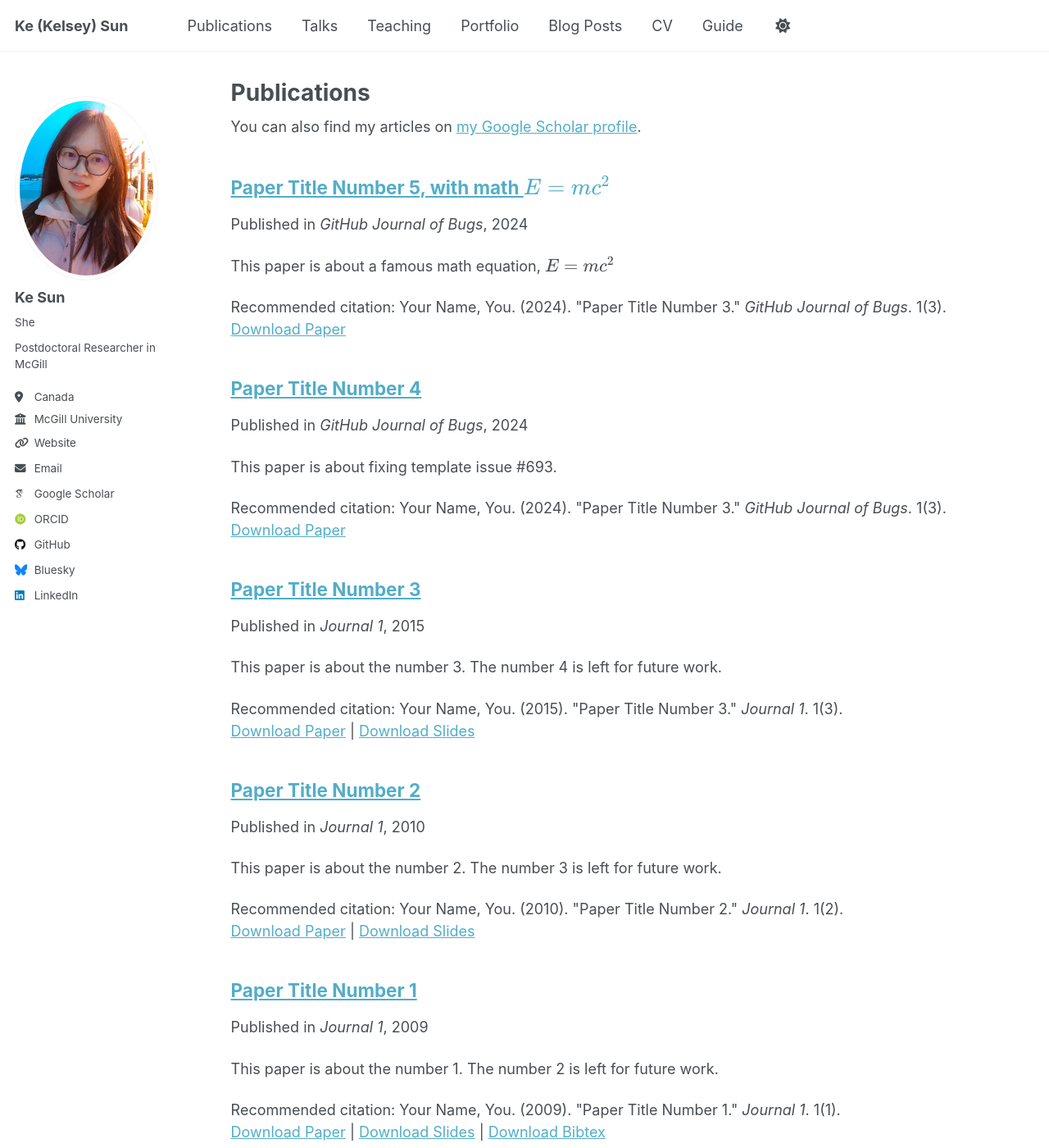
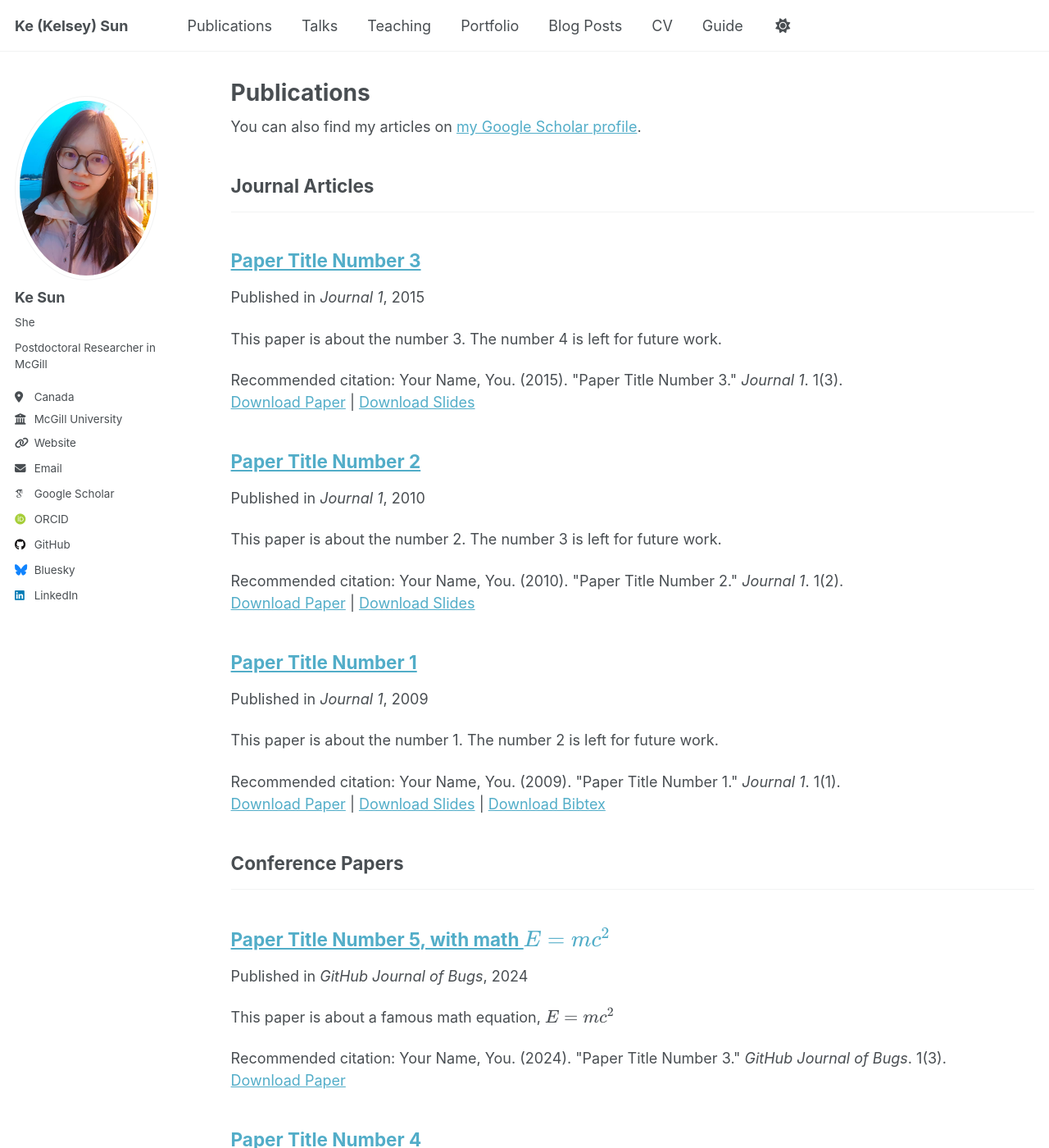
Before and after one commit to KeSun-2025/KeSun-2025.github.io, a Jekyll site: the page built from _pages/publications.html, in a window 1280 px wide and 1400 px high. Shown: the whole window at 82% size. Built offline with Jekyll 4.4.1, drawn with Linux system fonts in a browser that asks for light colours; some web fonts are replaced; part of the change alters nothing that is shown; some of the changed text lies outside the part shown.

Commit message:
Update _config.yml

```diff
--- a/_config.yml
+++ b/_config.yml
@@ -7,6 +7,8 @@
 # server process.
 
 # Basic Site Settings
+header_pages: []
+
 locale                   : "en-US"
 site_theme               : "default"
 title                    : "Ke (Kelsey) Sun"
@@ -78,13 +80,13 @@ author:
   zhihu            : # Username
 
 # Publication Category - The following the list of publication categories and their headings
-# publication_category:
-#   books:
-#     title: 'Books'
-#   manuscripts:
-#     title: 'Journal Articles'
-#   conferences:
-#     title: 'Conference Papers'
+publication_category:
+  books:
+    title: 'Books'
+  manuscripts:
+    title: 'Journal Articles'
+  conferences:
+    title: 'Conference Papers'
 
 # Site Settings
 teaser                   :  # filename of teaser fallback teaser image placed in /images/, .e.g. "500x300.png"
```
